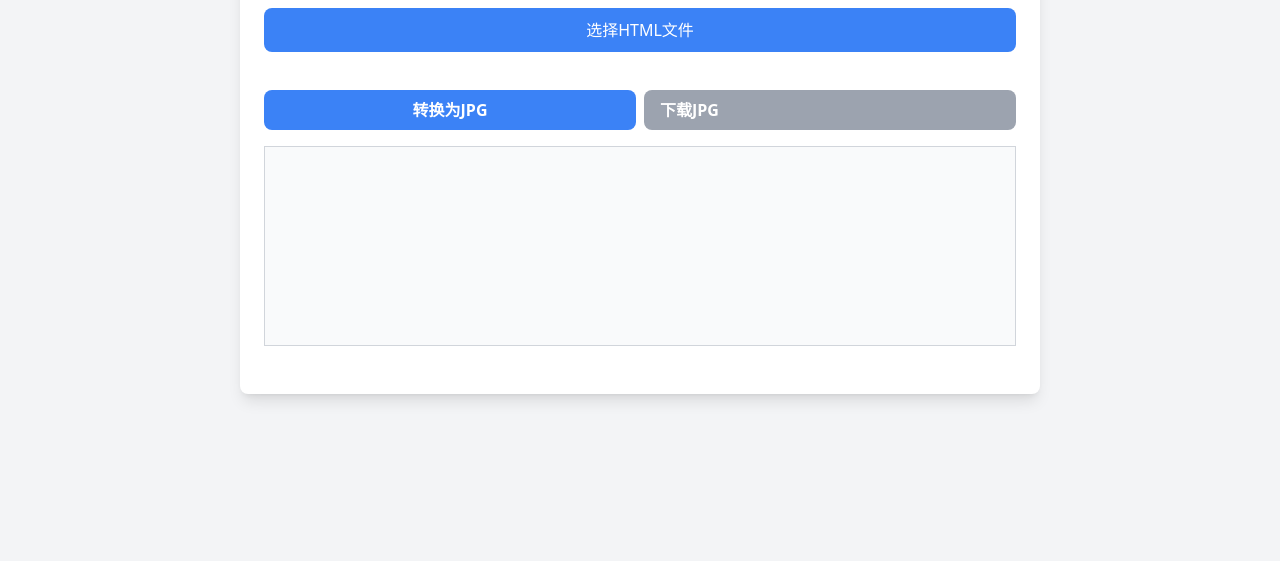
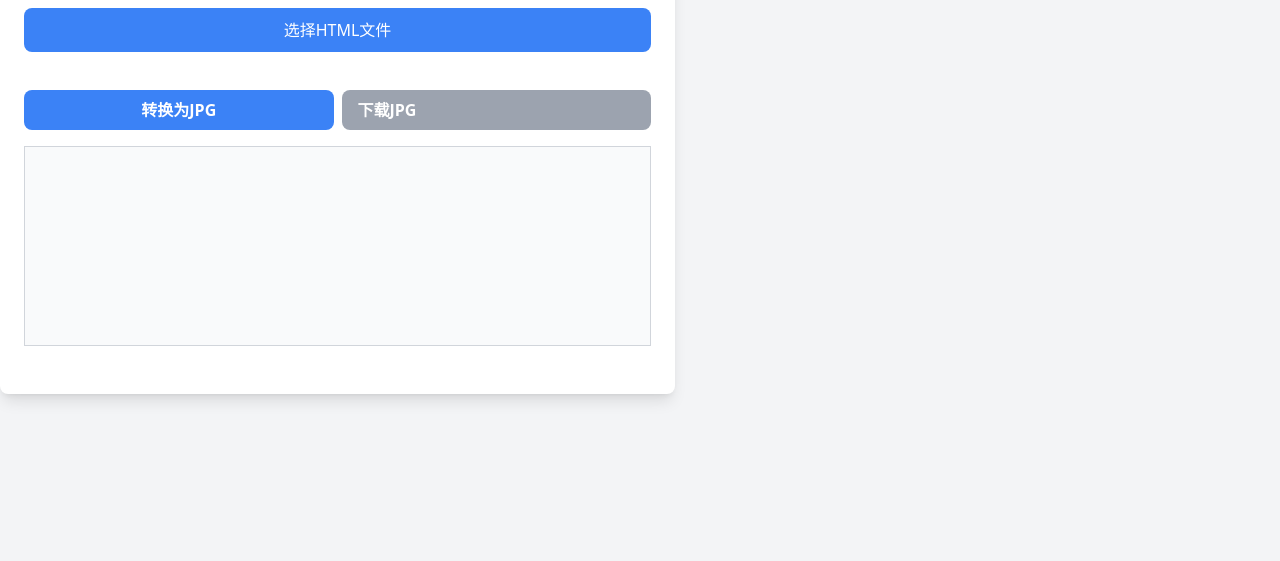
Before and after one commit to qifeikeji/html2jpg.github.io, a plain HTML site: page index.html in a window 1280 px wide. Shown: the part 239-800 px from the top of the page. Drawn offline with nearby package versions, Linux system fonts and the light colour scheme.

Commit message:
Update index.html

```diff
--- a/index.html
+++ b/index.html
@@ -8,6 +8,11 @@
     <style>
         #canvas {
             display: none;
+        }
+        body {
+
+            max-width: 675px !important
+
         }
         .file-input-wrapper {
             position: relative;
```
